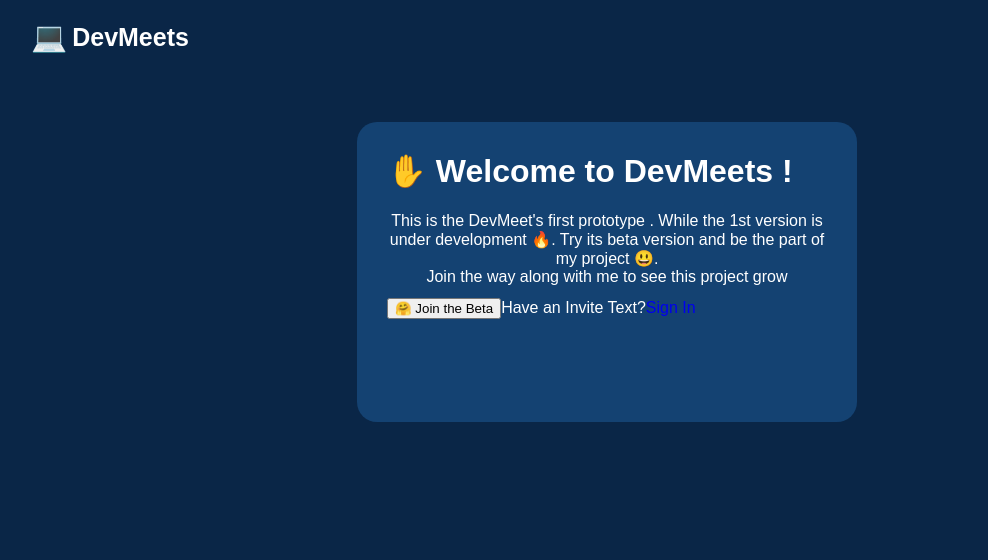
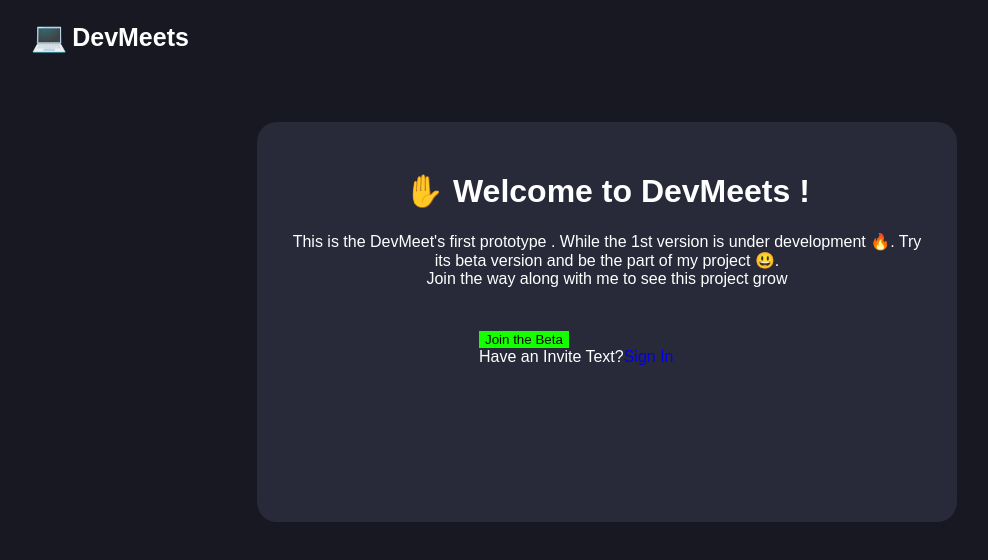
Before and after one commit to mrinalxdev/next-api, a React (Create React App) app in the folder frontend/: page / in a window 1280 px wide. Shown: the top 560 px of the page, without its empty margins (33-1021 px from the left). Built offline with nearby package versions, Linux system fonts and the light colour scheme; a web font is replaced by a local one.

Commit message:
Added Data

```diff
--- a/frontend/src/index.css
+++ b/frontend/src/index.css
@@ -4,7 +4,7 @@
     box-sizing: border-box;
 }
 body {
-    background-color: #0a2647;
+    background-color: #181823;
     color: #fff;
 }
 a,
--- a/frontend/src/pages/Home/Home.jsx
+++ b/frontend/src/pages/Home/Home.jsx
@@ -12,10 +12,12 @@ const Home = () => {
 
       <p>This is the DevMeet's first prototype . While the 1st version is under development 🔥. Try its beta version and be the part of my project 😃.<br /> Join the way along with me to see this project grow  </p>
 
-      <div>
-        <button> 🤗 Join the Beta</button>
-        <span>Have an Invite Text?</span>
-        <Link to= "/login">Sign In</Link>
+      <div className = {styles.btnWrapper}>
+        <div className = {styles.btnOnly}>
+          <button>Join the Beta</button><br />
+          <span>Have an Invite Text?</span>
+          <Link to= "/login">Sign In</Link>
+        </div>
       </div>
     </div>
   )
--- a/frontend/src/pages/Home/Home.module.css
+++ b/frontend/src/pages/Home/Home.module.css
@@ -1,20 +1,39 @@
 .card {
-    width: 500px;
+    width: 700px;
+    height: 400px;
     max-width: 90%;
     min-height: 300px;
-    background-color: #144272;
+    background-color: #282A3A;
     margin: 3rem auto;
-    padding: 30px 30px;
+    padding: 50px 30px;
     border-radius: 20px
 }
 .headWrapper {
     padding-bottom: 22px;
+    text-align: center;
 }
 p {
     text-align: center;
     padding-bottom: 12px;
 }
 
-.btns-cta button{
-    display: inline-block;
+.btnWrapper {
+    margin-top: 30px;
+    display: block;
+    margin: 30px auto;
+    position: relative;
 }
+.btnOnly {
+    margin: 0;
+    position: absolute;
+    top: 50%;
+    left: 30%;
+}
+.btnWrapper button{
+    background-color: #16FF00;
+    border: none;
+    cursor: pointer;
+}
+.btnWrapper span {
+    text-align: center;
+}
```
